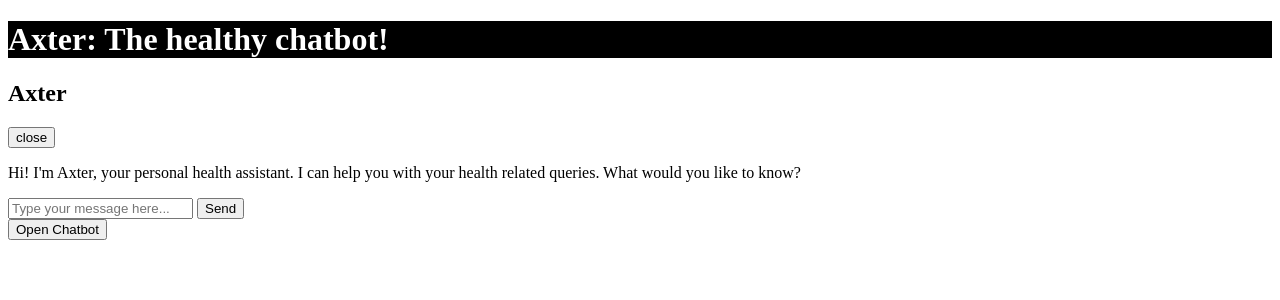
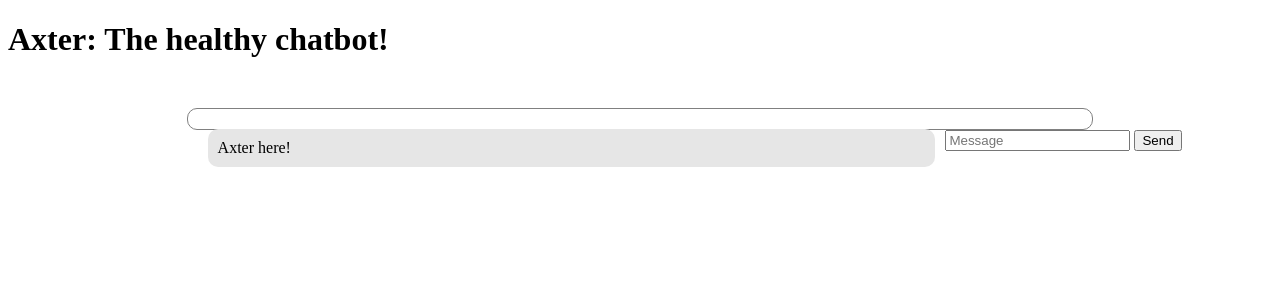
Before and after one commit to ashwiniso/axterchat_v1, a Django app: page /axter_chat/ in a window 1280 px wide. Shown: the top 300 px of the page. Run offline with Django 4.2, Linux system fonts and the light colour scheme.

Commit message:
changing look

```diff
--- a/axter_chat/static/axter_chat/style.css
+++ b/axter_chat/static/axter_chat/style.css
@@ -1,4 +1,23 @@
-h1{
-    background-color: black;
-    color : white;
+#chatbot{
+    margin-left  : auto;
+    margin-right : auto;
+    width: 70% ;
+    margin-top : 50px;
+    border-radius: 10px;
+    border: 1px solid gray;
+    padding: 10px;
+
 }
+
+.botText{
+    background-color: #e6e6e6;
+    border-radius: 10px;
+    padding: 10px;
+    margin-bottom: 10px;
+    margin-top: 10px;
+    margin-left: 10px;
+    margin-right: 10px;
+    width: 80%;
+    float: left;
+    clear: both;
+}
--- a/axter_chat/templates/axter_chat/index.html
+++ b/axter_chat/templates/axter_chat/index.html
@@ -14,37 +14,17 @@
 <h1>Axter: The healthy chatbot!</h1>
 
 <div>
-    <div id="chatbot" >
-        <div id="chatbot-container">
-            <div id="chatbot-header">
-                <div id="chatbot-header-text">
-                    <h2>Axter</h2>
-                </div>
-                <div id="chatbot-header-close">
-                    <button id="chatbot-close-button" onclick="closeChatbot()">close</button>
-                </div>
-            </div>
-            <div id="chatbot-body">
-                <div id="chatbot-body-messages">
-                    <div id="chatbot-body-messages-container">
-                        <div id="chatbot-body-messages-container-text">
-                            <p>Hi! I'm Axter, your personal health assistant. I can help you with your health related queries. What would you like to know?</p>
-                        </div>
-                    </div>
-                </div>
-                <div id="chatbot-body-input">
-                    <form id="chatbot-body-input-form" onsubmit="return false;">
-                        <input type="text" id="chatbot-body-input-form-text" placeholder="Type your message here...">
-                        <button type="submit" id="chatbot-body-input-form-submit" onclick="sendMessage()">Send</button>
-                    </form>
-                </div>
-            </div>
-        </div>
-        <div id="chatbot-button">
-            <button id="chatbot-button-open" onclick="openChatbot()">Open Chatbot</button>
-        </div>
+    <div id="chatbot">
+        <p class="botText"><span> Axter here!</span></p>
+    </div>
+
+    <div id="userInput">
+        <input id="textInput" type="text" name="userMessage" placeholder="Message">
+        <button id="buttonInput">Send</button>
+
     </div>
 </div>
 
+
 </body>
 </html>
```
Also changed, not shown: 1 other file.
